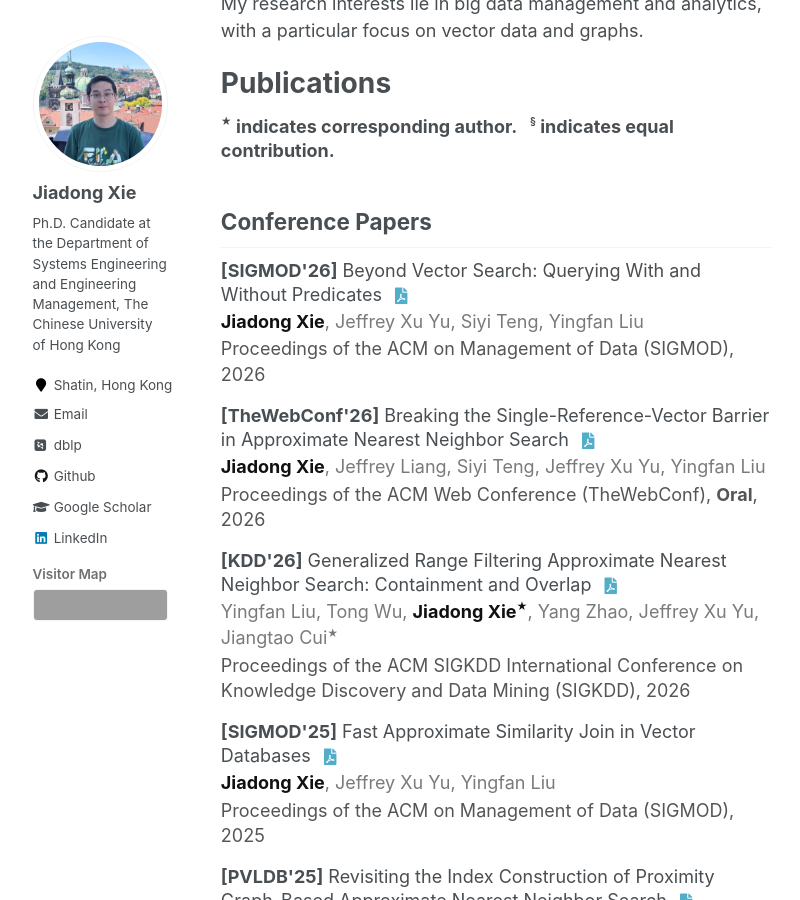
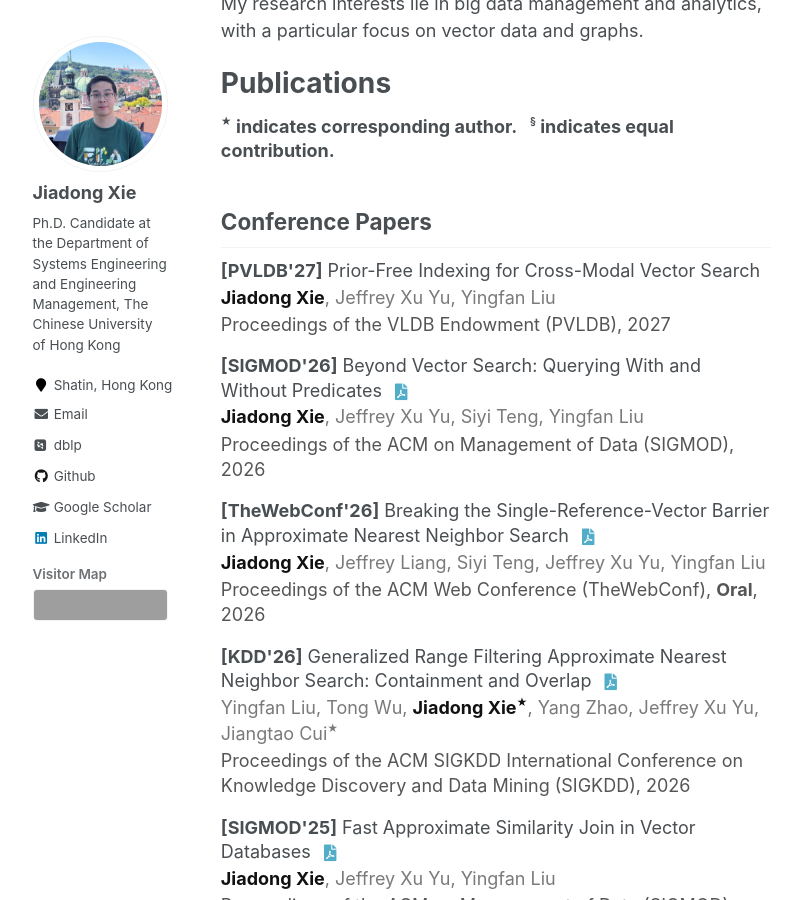
Before and after one commit to Xiejiadong/Xiejiadong.github.io, a Jekyll site: the page built from _pages/about.md, in a window 1280 px wide and 900 px high, scrolled down 383 px. Shown: the whole window, without its empty margins (163-963 px from the left). Built offline with Jekyll 4.4.1, drawn with Linux system fonts in a browser that asks for light colours; some web fonts are replaced; grey boxes are pictures that could not be loaded.

Commit message:
Update about.md

```diff
--- a/_pages/about.md
+++ b/_pages/about.md
@@ -70,6 +70,21 @@ Publications
 ## Conference Papers
 
 <div class="pub-list">
+
+  <div class="pub-item">
+    <div class="pub-title">
+      <strong>[PVLDB'27]</strong> Prior-Free Indexing for Cross-Modal Vector Search
+      <!-- <span class="pub-links">
+        <a href="https://dl.acm.org/doi/10.1145/3769765" title="PDF"><i class="fas fa-fw fa-file-pdf zoom" aria-hidden="true"></i></a>
+      </span> -->
+    </div>
+    <div class="pub-authors">
+      <span class="me">Jiadong Xie</span>, Jeffrey Xu Yu, Yingfan Liu
+    </div>
+    <div class="pub-venue">
+      Proceedings of the VLDB Endowment (PVLDB), 2027
+    </div>
+  </div>
 
   <div class="pub-item">
     <div class="pub-title">
```
